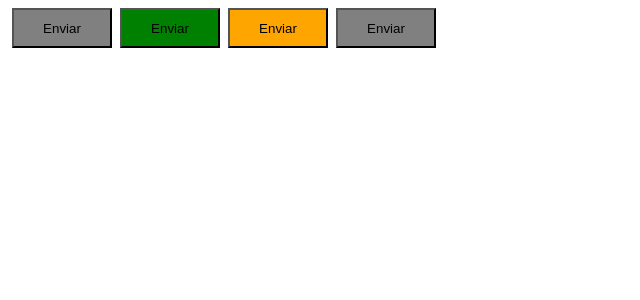
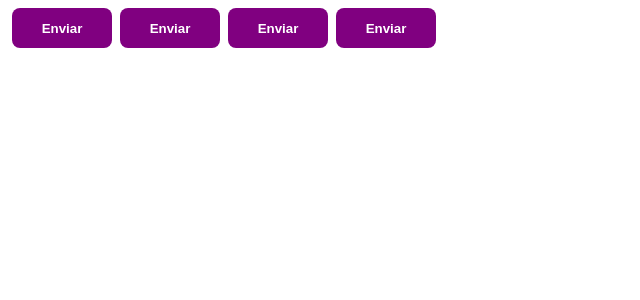
Before and after one commit to timabuntu/pomodoro, a React (Vite) app: page / in a window 1280 px wide. Shown: the top 300 px of the page, without its empty margins (0-640 px from the left). Built offline with nearby package versions, Linux system fonts and the light colour scheme.

Commit message:
chore: imported theme provider

```diff
--- a/src/App.tsx
+++ b/src/App.tsx
@@ -1,12 +1,14 @@
+import { ThemeProvider } from 'styled-components';
 import { Button } from './components/Button';
+import { defaultTheme } from './styles/themes';
 
 export function App() {
   return (
-    <main>
+    <ThemeProvider theme={defaultTheme}>
       <Button colorVariant='default' />
-      <Button colorVariant='success' />
-      <Button colorVariant='warning' />
+      <Button colorVariant='primary' />
+      <Button colorVariant='secondary' />
       <Button />
-    </main>
+    </ThemeProvider>
   );
 }
--- a/src/components/Button.styles.ts
+++ b/src/components/Button.styles.ts
@@ -1,26 +1,19 @@
 import styled, { css } from 'styled-components';
 
-export type Buttontype = 'success' | 'default' | 'danger' | 'warning';
+export type Buttontype = 'primary' | 'default' | 'secondary' | 'warning';
 
 interface ButtonContainerProps {
   colorStyle: Buttontype;
 }
 
-const color = {
-  success: 'green',
-  default: 'gray',
-  danger: 'red',
-  warning: 'orange',
-};
-
 export const ButtonContainer = styled.button<ButtonContainerProps>`
   width: 100px;
   height: 40px;
   margin: 0 4px;
-
-  ${(props) => {
-    return css`
-      background-color: ${color[props.colorStyle]};
-    `;
-  }}
+  border: none;
+  border-radius: 8px;
+  background-color: ${(props) => props.theme.primary};
+  color: ${(props) => props.theme.secondary};
+  font-weight: 700;
+  cursor: pointer;
 `;
```
